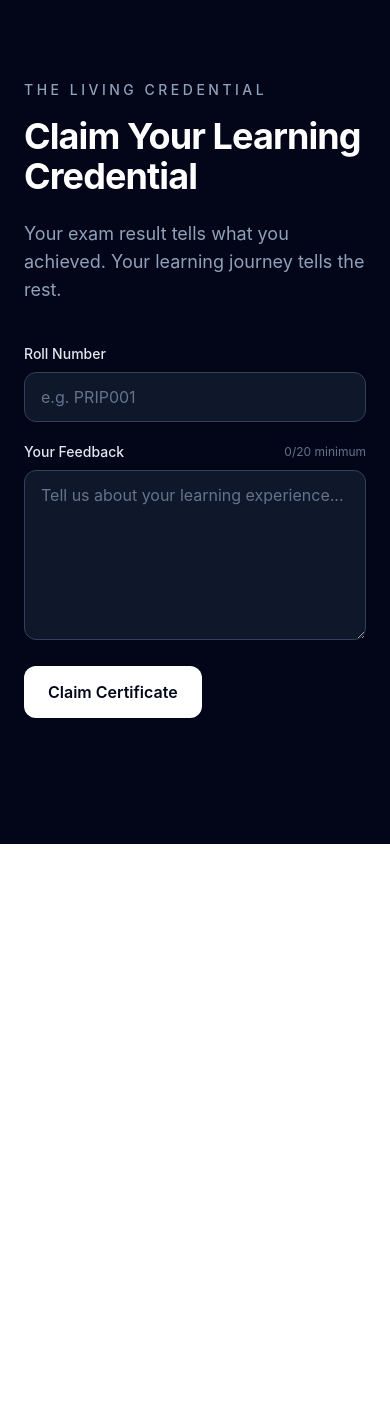
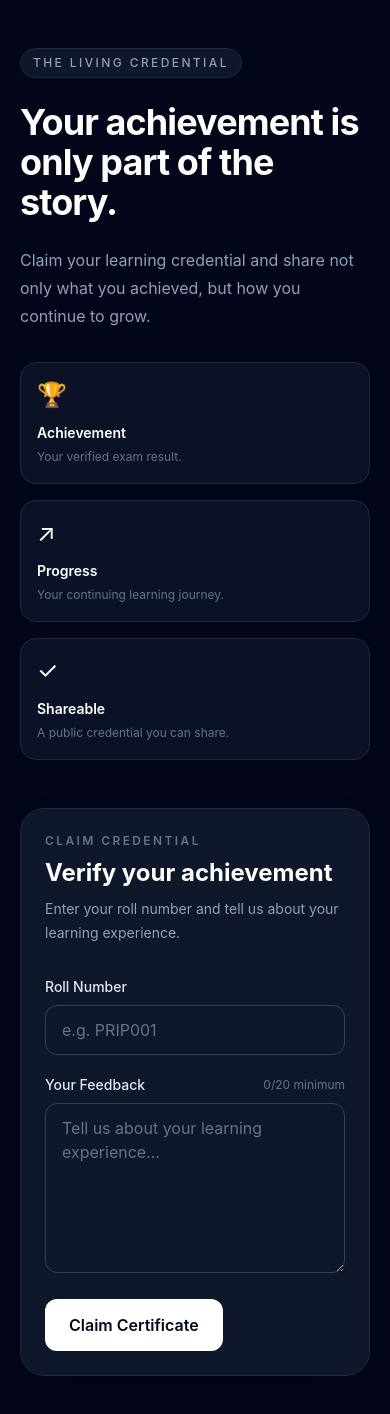
Before and after one commit to Haman-to-thapa/living-credtentail, a React (Vite) app: page /claim in a window 390 px wide. Shown: the top 1414 px of the page. Before the commit the page ends 844 px from the top, so only its background shows below. Built offline with nearby package versions, Linux system fonts and the light colour scheme.

Commit message:
responsive layout fixed according to assigment

```diff
--- a/src/components/CertificateBack.tsx
+++ b/src/components/CertificateBack.tsx
@@ -43,7 +43,7 @@ const CertificateBack = ({
                 </div>
 
                 <div className="rounded-full border border-orange-400/20 bg-orange-400/10 px-4 py-2 text-sm font-semibold text-orange-300">
-                    🔥 14 day streak
+                    🔥 {candidate.streak} day streak
                 </div>
             </div>
 
@@ -94,7 +94,7 @@ const CertificateBack = ({
             <div className="mt-6 flex flex-col gap-2 border-t border-slate-800 pt-5 text-sm text-slate-500 sm:flex-row sm:items-center sm:justify-between">
                 <span>Continuing progress keeps this credential alive.</span>
 
-                <span>Last updated: Today</span>
+                <span>Activity refreshed just now</span>
             </div>
         </div>
     )
--- a/src/components/CertificateCard.tsx
+++ b/src/components/CertificateCard.tsx
@@ -22,8 +22,8 @@ const CertificateCard = ({
             <div className="mb-4 flex items-center justify-between gap-4">
                 <p className="text-sm text-slate-400">
                     {isFlipped
-                        ? "Viewing your learning journey"
-                        : "Viewing your achievement"}
+                        ? "The journey behind this achievement"
+                        : "The achievement behind this credential"}
                 </p>
 
                 <button
--- a/src/components/CertificateFront.tsx
+++ b/src/components/CertificateFront.tsx
@@ -85,6 +85,13 @@ const CertificateFront = ({
             </div>
 
             <SyllabusAccordion modules={candidate.syllabus} />
+
+            <div className="mt-10 border-t border-slate-800 pt-5">
+                <p className="text-xs leading-5 text-slate-500">
+                    This credential reflects the candidate's verified examination result
+                    and ongoing learning activity.
+                </p>
+            </div>
         </div>
     )
 }
--- a/src/components/ClaimForm.tsx
+++ b/src/components/ClaimForm.tsx
@@ -144,9 +144,23 @@ const ClaimForm = () => {
             {status === "success" && (
                 <div
                     role="status"
-                    className="rounded-lg border border-emerald-500/30 bg-emerald-500/10 px-4 py-3 text-sm text-emerald-300"
+                    className="rounded-2xl border border-emerald-500/20 bg-emerald-500/10 p-4"
                 >
-                    Credential claimed successfully. Redirecting...
+                    <div className="flex items-start gap-3">
+                        <span className="flex h-8 w-8 shrink-0 items-center justify-center rounded-full bg-emerald-500/15 text-emerald-300">
+                            ✓
+                        </span>
+
+                        <div>
+                            <p className="font-semibold text-emerald-200">
+                                Credential claimed successfully.
+                            </p>
+
+                            <p className="mt-1 text-sm text-emerald-300/70">
+                                Preparing your public certificate...
+                            </p>
+                        </div>
+                    </div>
                 </div>
             )}
 
--- a/src/components/ShareButton.tsx
+++ b/src/components/ShareButton.tsx
@@ -27,10 +27,14 @@ const ShareButton = ({ rollNo }: ShareButtonProps) => {
         <button
             type="button"
             onClick={handleCopy}
-            className="inline-flex items-center justify-center gap-2 rounded-xl border border-slate-700 bg-slate-900 px-4 py-3 text-sm font-semibold text-white transition hover:bg-slate-800 focus:outline-none focus:ring-2 focus:ring-white/60"
+            className="inline-flex min-h-11 items-center justify-center gap-2 rounded-xl border border-slate-700 bg-slate-900 px-4 py-3 text-sm font-semibold text-white transition hover:-translate-y-0.5 hover:bg-slate-800 focus:outline-none focus:ring-2 focus:ring-white/60"
             aria-live="polite"
         >
-            {copied ? "✓ Link Copied" : "Copy Certificate Link"}
+            <span aria-hidden="true">
+                {copied ? "✓" : "↗"}
+            </span>
+
+            {copied ? "Link Copied" : "Copy Certificate Link"}
         </button>
     )
 }
--- a/src/data/candidates.ts
+++ b/src/data/candidates.ts
@@ -9,6 +9,7 @@ export const candidates: Candidate[] = [
         score: 92,
         percentage: 92,
         passed: true,
+        streak: 14,
 
         syllabus: [
             {
@@ -55,6 +56,7 @@ export const candidates: Candidate[] = [
         score: 87,
         percentage: 87,
         passed: true,
+        streak: 5,
 
         syllabus: [
             {
--- a/src/pages/ClaimPage.tsx
+++ b/src/pages/ClaimPage.tsx
@@ -3,22 +3,74 @@ import ClaimForm from "../components/ClaimForm"
 const ClaimPage = () => {
     return (
         <main className="min-h-screen bg-slate-950 text-white">
-            <section className="mx-auto max-w-4xl px-6 py-20">
-                <p className="mb-4 text-sm font-medium tracking-[0.25em] text-slate-400">
-                    THE LIVING CREDENTIAL
-                </p>
+            <section className="mx-auto flex min-h-screen w-full max-w-6xl items-center px-5 py-12 sm:px-8 lg:px-10">
+                <div className="grid w-full gap-12 lg:grid-cols-[1.1fr_0.9fr] lg:items-center">
 
-                <h1 className="text-4xl font-bold tracking-tight md:text-6xl">
-                    Claim Your Learning Credential
-                </h1>
+                    <div>
+                        <div className="mb-6 inline-flex items-center rounded-full border border-slate-800 bg-slate-900 px-3 py-1.5 text-xs font-medium uppercase tracking-[0.2em] text-slate-400">
+                            The Living Credential
+                        </div>
 
-                <p className="mt-6 max-w-2xl text-lg text-slate-400">
-                    Your exam result tells what you achieved. Your learning journey
-                    tells the rest.
-                </p>
+                        <h1 className="max-w-3xl text-4xl font-bold tracking-tight sm:text-5xl lg:text-6xl">
+                            Your achievement is only part of the story.
+                        </h1>
 
-                <div className="mt-10">
-                    <ClaimForm />
+                        <p className="mt-6 max-w-2xl text-base leading-7 text-slate-400 sm:text-lg">
+                            Claim your learning credential and share not only what you
+                            achieved, but how you continue to grow.
+                        </p>
+
+                        <div className="mt-8 grid gap-4 sm:grid-cols-3">
+                            <div className="rounded-2xl border border-slate-800 bg-slate-900/70 p-4">
+                                <p className="text-2xl">🏆</p>
+                                <p className="mt-3 text-sm font-semibold">
+                                    Achievement
+                                </p>
+                                <p className="mt-1 text-xs leading-5 text-slate-500">
+                                    Your verified exam result.
+                                </p>
+                            </div>
+
+                            <div className="rounded-2xl border border-slate-800 bg-slate-900/70 p-4">
+                                <p className="text-2xl">↗</p>
+                                <p className="mt-3 text-sm font-semibold">
+                                    Progress
+                                </p>
+                                <p className="mt-1 text-xs leading-5 text-slate-500">
+                                    Your continuing learning journey.
+                                </p>
+                            </div>
+
+                            <div className="rounded-2xl border border-slate-800 bg-slate-900/70 p-4">
+                                <p className="text-2xl">✓</p>
+                                <p className="mt-3 text-sm font-semibold">
+                                    Shareable
+                                </p>
+                                <p className="mt-1 text-xs leading-5 text-slate-500">
+                                    A public credential you can share.
+                                </p>
+                            </div>
+                        </div>
+                    </div>
+
+                    <div className="rounded-3xl border border-slate-800 bg-slate-900 p-6 shadow-2xl sm:p-8">
+                        <div className="mb-8">
+                            <p className="text-xs font-semibold uppercase tracking-[0.2em] text-slate-500">
+                                Claim credential
+                            </p>
+
+                            <h2 className="mt-2 text-2xl font-bold">
+                                Verify your achievement
+                            </h2>
+
+                            <p className="mt-2 text-sm leading-6 text-slate-400">
+                                Enter your roll number and tell us about your learning
+                                experience.
+                            </p>
+                        </div>
+
+                        <ClaimForm />
+                    </div>
                 </div>
             </section>
         </main>
--- a/src/typers/index.ts
+++ b/src/typers/index.ts
@@ -16,6 +16,7 @@ export interface Candidate {
     score: number
     percentage: number
     passed: boolean
+    streak: number
     syllabus: SyllabusModule[]
     progress: ProgressDay[]
 }
```
Also changed, not shown: src/pages/CertificatePage.tsx (+12 -2 lines), 1 other file (tests, documents, lock files or other folders).
